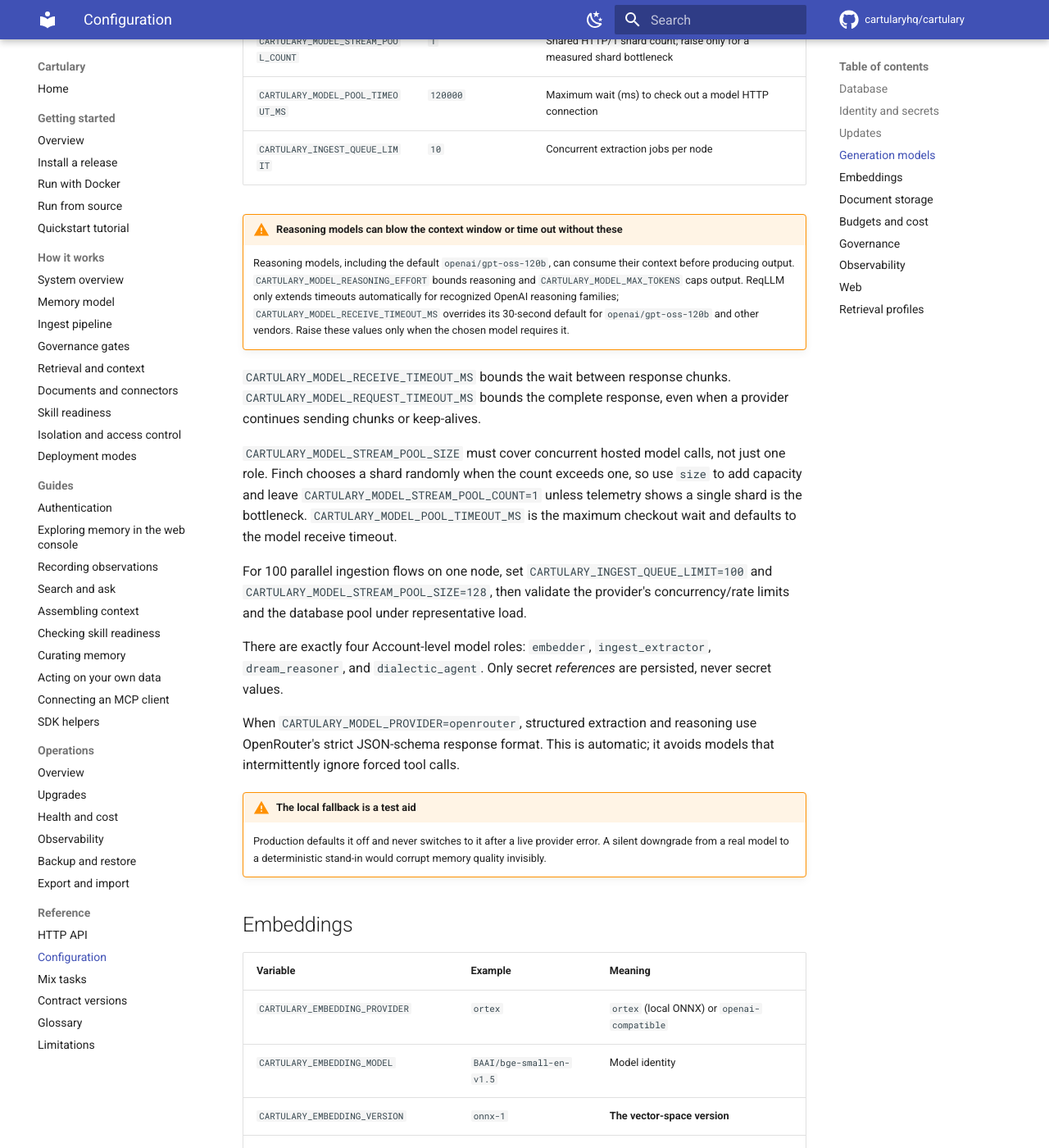
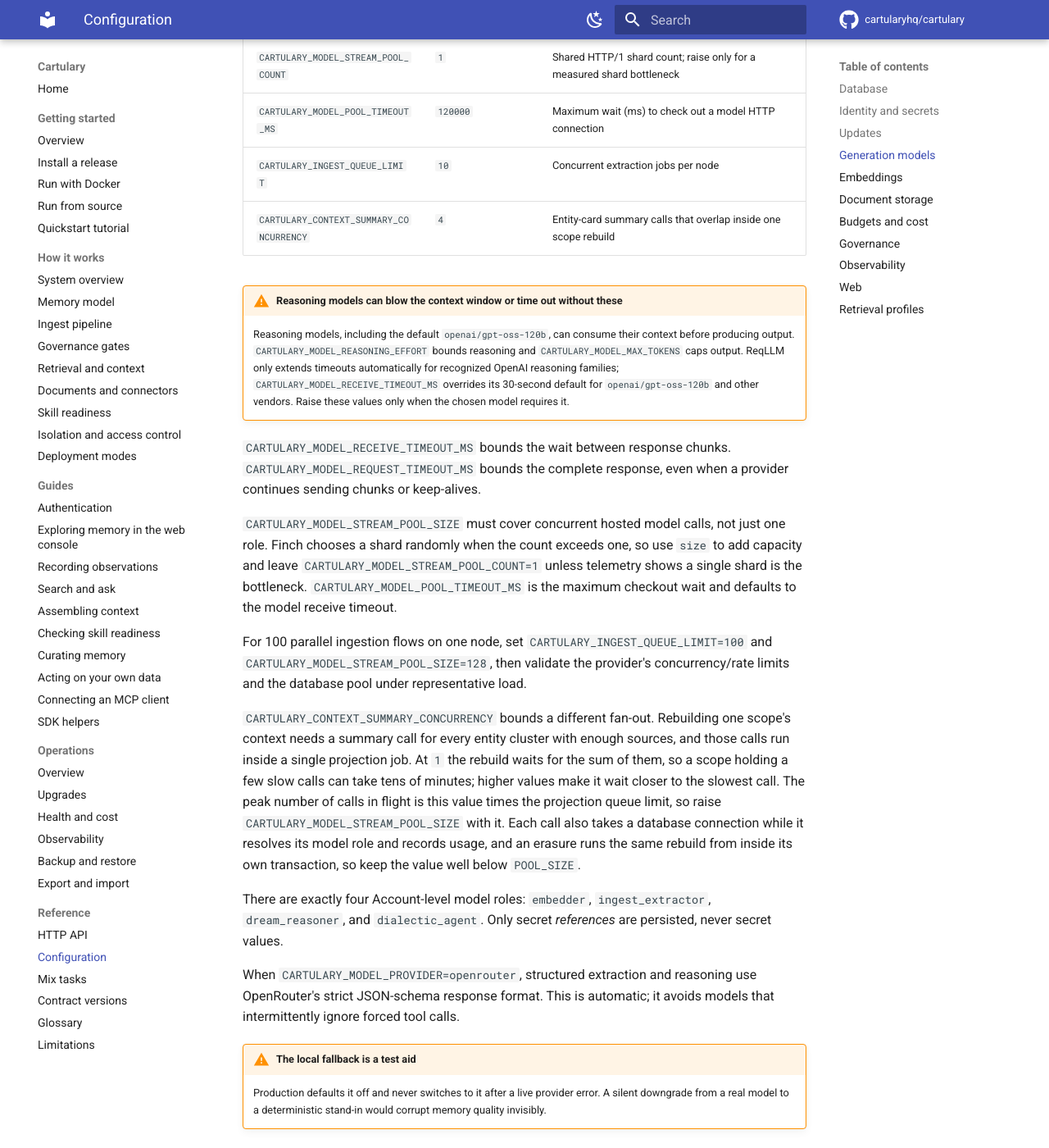
Before and after one commit to cartularyhq/cartulary, an MkDocs documentation site: the page built from docs/reference/configuration.md, in a window 1280 px wide and 1400 px high, scrolled down 3292 px. Shown: the whole window at 82% size. Built offline with MkDocs 1.6.1 and Material for MkDocs 9.7.7, drawn with Linux system fonts in a browser that asks for light colours; comment, search, counter and statistics services are not loaded.

Commit message:
Overlap entity-card summary calls within a scope rebuild
Cartulary.Context.Builder generated one summary per qualifying entity
cluster inside a plain Enum.flat_map, so each provider call started only
after the previous one returned, degraded, or hit the model request
timeout. A scope's consolidation therefore cost the sum of its summary
call latencies rather than the maximum. Two comparable LOCOMO scopes in
one run took a few minutes and about 34 minutes; live process inspection
found exactly one call blocked at a time throughout the slow one.

Split the card build into a phase that needs no provider call and a
summary phase that runs those calls with bounded concurrency, keeping
the card order a serial pass produced. CARTULARY_CONTEXT_SUMMARY_
CONCURRENCY sets the limit and defaults to 4; 1 restores serial
generation and is what the single-connection test sandbox uses.

Closes #141.

Co-Authored-By: Claude Opus 5 <noreply@anthropic.com>

```diff
--- a/docs/reference/configuration.md
+++ b/docs/reference/configuration.md
@@ -90,6 +90,7 @@ surfaces report the available version and retain their normal deployment flow.
 | `CARTULARY_MODEL_STREAM_POOL_COUNT` | `1` | Shared HTTP/1 shard count; raise only for a measured shard bottleneck |
 | `CARTULARY_MODEL_POOL_TIMEOUT_MS` | `120000` | Maximum wait (ms) to check out a model HTTP connection |
 | `CARTULARY_INGEST_QUEUE_LIMIT` | `10` | Concurrent extraction jobs per node |
+| `CARTULARY_CONTEXT_SUMMARY_CONCURRENCY` | `4` | Entity-card summary calls that overlap inside one scope rebuild |
 
 !!! warning "Reasoning models can blow the context window or time out without these"
     Reasoning models, including the default `openai/gpt-oss-120b`, can consume
@@ -115,6 +116,17 @@ For 100 parallel ingestion flows on one node, set
 `CARTULARY_INGEST_QUEUE_LIMIT=100` and
 `CARTULARY_MODEL_STREAM_POOL_SIZE=128`, then validate the provider's
 concurrency/rate limits and the database pool under representative load.
+
+`CARTULARY_CONTEXT_SUMMARY_CONCURRENCY` bounds a different fan-out. Rebuilding
+one scope's context needs a summary call for every entity cluster with enough
+sources, and those calls run inside a single projection job. At `1` the rebuild
+waits for the sum of them, so a scope holding a few slow calls can take tens of
+minutes; higher values make it wait closer to the slowest call. The peak number
+of calls in flight is this value times the projection queue limit, so raise
+`CARTULARY_MODEL_STREAM_POOL_SIZE` with it. Each call also takes a database
+connection while it resolves its model role and records usage, and an erasure
+runs the same rebuild from inside its own transaction, so keep the value well
+below `POOL_SIZE`.
 
 There are exactly four Account-level model roles: `embedder`,
 `ingest_extractor`, `dream_reasoner`, and `dialectic_agent`. Only secret
```
Also changed, not shown: CHANGELOG.md (+13 -0 lines), specs/implementation-status.md (+5 -0 lines), 4 other files.
